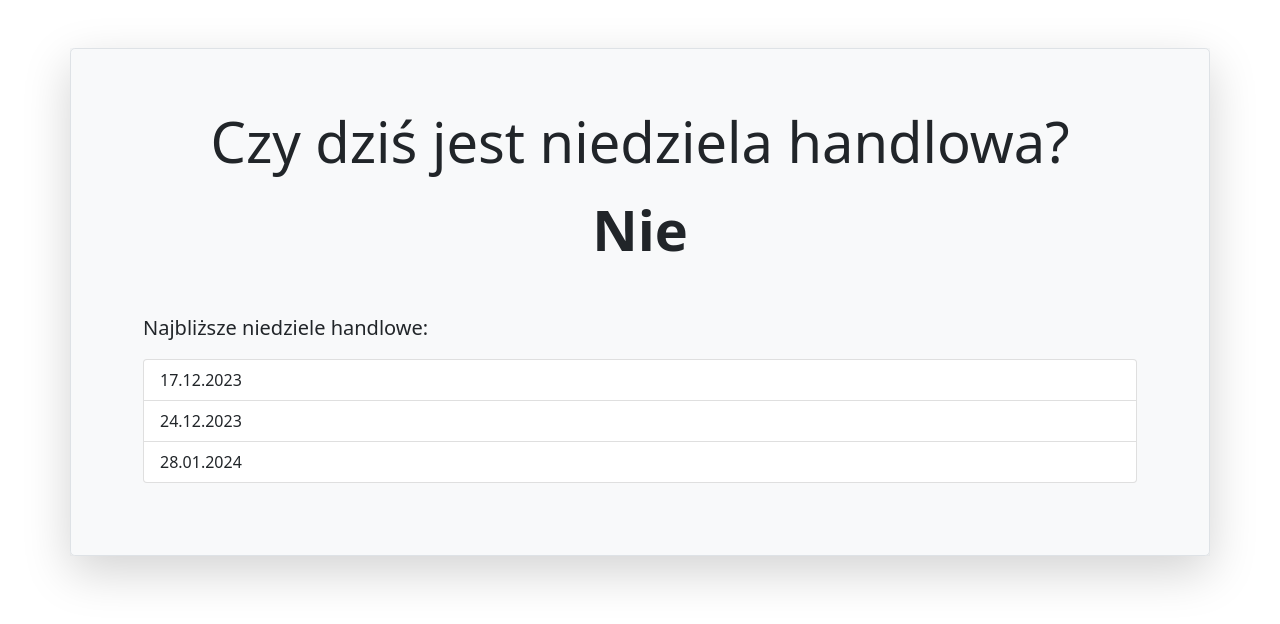
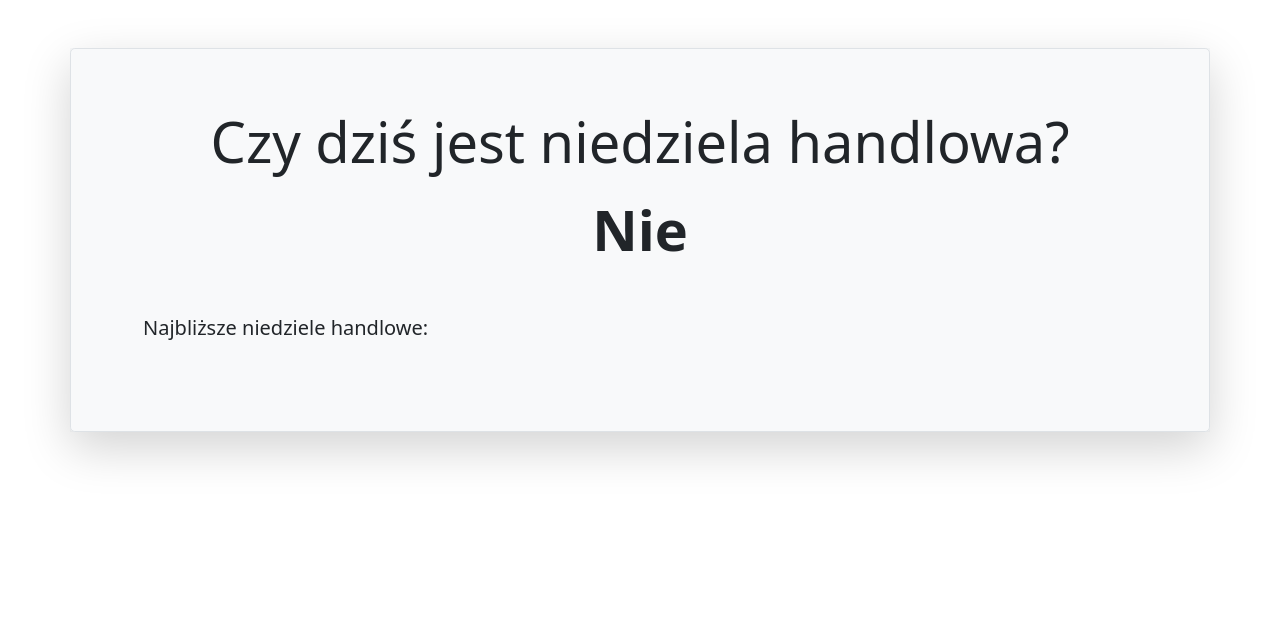
Before and after one commit to skypaw/sunday-shopping, a Jekyll site: the page built from jekyll/index.md, in a window 1280 px wide. Shown: the top 624 px of the page. Built offline with Jekyll 4.4.1, drawn with Linux system fonts in a browser that asks for light colours; part of the change alters nothing that is shown.

Commit message:
Remove js from index.md

```diff
--- a/jekyll/index.md
+++ b/jekyll/index.md
@@ -14,41 +14,3 @@ title: Czy dziś jest niedziela handlowa
         </ul>
     </div>
 </div>
-<script type="text/javascript">
-    const date = new Date();
-    let day = date.getDate();
-    let month = date.getMonth() + 1;
-    let year = date.getFullYear();
-    let currentDate = `${month}/${day}/${year}`;
-    const shoppingAllowed = ['12/11/2022','12/18/2022','1/29/2023','4/2/2023','4/30/2023','6/25/2023','8/27/2023','12/17/2023','12/24/2023','1/28/2024','3/24/2024','4/28/2024','6/30/2024','8/25/2024','12/15/2024','12/22/2024']
-
-    if (shoppingAllowed.includes(currentDate)){
-        let isAllowed = document.getElementById('is-shopping-allowed');
-        isAllowed.innerHTML = isAllowed.innerHTML.replace("Nie", "Tak");
-    }
-
-    let counter = 0;
-    shoppingAllowed.forEach(i => {
-        let nextSundayDate = new Date(i);
-        if (date < nextSundayDate){
-            if (counter < 3){
-                let currentDate = convertDate(nextSundayDate);
-                let node = document.createElement("li");
-                let textnode = document.createTextNode(currentDate);
-                node.appendChild(textnode);
-                node.classList.add("list-group-item");
-                document.getElementById("next-sunday").appendChild(node);
-            }
-            counter += 1;
-        }
-    })
-
-    function convertDate(nextSundayDate) {
-        const months = ['01','02','03','04','05','06','07','08','09','10','11','12',]
-        let day = nextSundayDate.getDate();
-        let month = months[nextSundayDate.getMonth()];
-        let year = nextSundayDate.getFullYear();
-        return `${day}.${month}.${year}`;
-    }
-
-</script>
```
